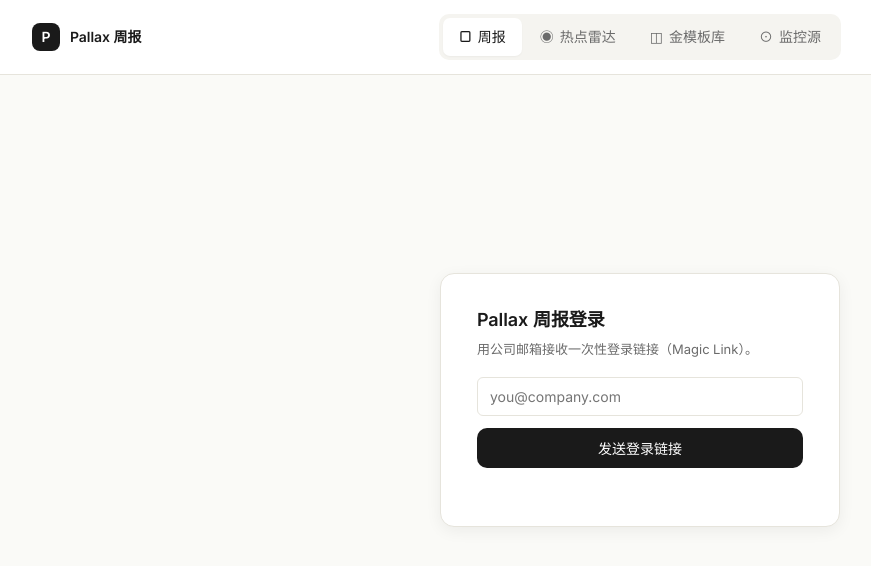
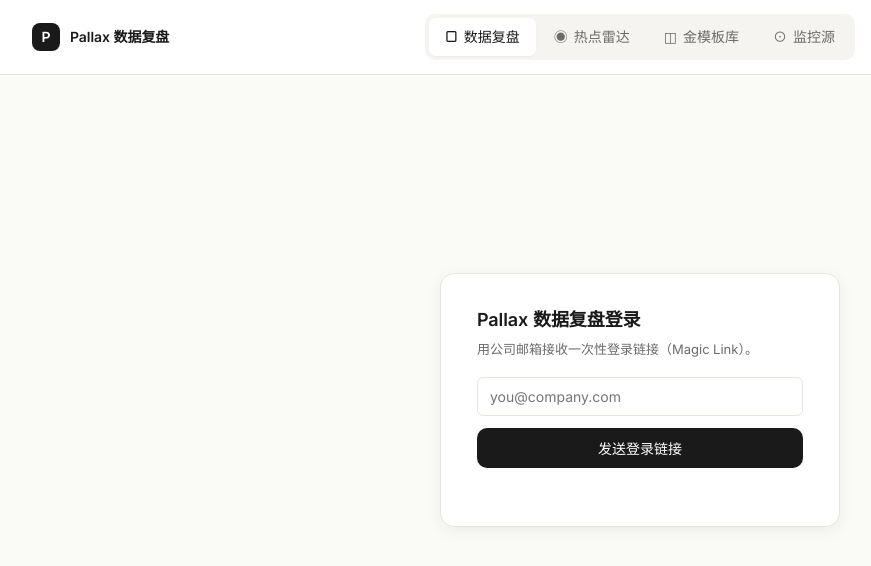
Before and after one commit to TelyAgent/Twitter-OP-dashboard, a plain HTML site: page pallax_weekly_dashboard.html in a window 1280 px wide. Shown: the whole page, without its empty margins (0-871 px from the left). Drawn offline with nearby package versions, Linux system fonts and the light colour scheme.

Commit message:
Rename tab '周报' → '数据复盘'
Applied across all 4 nav tabs (dashboard + 3 factory pages), plus the
adjacent dashboard chrome that referenced the old name: <title>, brand
'Pallax 周报', login card '...登录' header, and a CSS comment.

Co-Authored-By: Claude Opus 4.7 <noreply@anthropic.com>

```diff
--- a/pallax_weekly_dashboard.html
+++ b/pallax_weekly_dashboard.html
@@ -3,7 +3,7 @@
 <head>
 <meta charset="UTF-8">
 <meta name="viewport" content="width=device-width, initial-scale=1.0">
-<title>Pallax 产品组周报 Dashboard</title>
+<title>Pallax 产品组数据复盘 Dashboard</title>
 <link rel="preconnect" href="https://fonts.googleapis.com">
 <link rel="preconnect" href="https://fonts.gstatic.com" crossorigin>
 <link href="https://fonts.googleapis.com/css2?family=Inter:wght@400;500;600;700&display=swap" rel="stylesheet">
@@ -505,7 +505,7 @@ details.wr-collapsible[open] summary { color: var(--ink-2); margin-bottom: 8px;
 }
 .wr-cu-anim { animation: valueShimmer 0.5s cubic-bezier(0.22, 1, 0.36, 1); }
 
-/* ========== Page-level top nav (周报 / 热点雷达 / 金模板库 / 监控源) ========== */
+/* ========== Page-level top nav (数据复盘 / 热点雷达 / 金模板库 / 监控源) ========== */
 .pg-topnav {
   background: var(--bg-card);
   border-bottom: 0.5px solid var(--line);
@@ -560,10 +560,10 @@ details.wr-collapsible[open] summary { color: var(--ink-2); margin-bottom: 8px;
 <nav class="pg-topnav">
   <div class="pg-brand">
     <div class="logo">P</div>
-    <div class="name">Pallax 周报</div>
+    <div class="name">Pallax 数据复盘</div>
   </div>
   <div class="pg-tabs">
-    <a href="./" class="pg-tab active"><span class="ic">▢</span>周报</a>
+    <a href="./" class="pg-tab active"><span class="ic">▢</span>数据复盘</a>
     <a href="weeklyreport/02-radar.html" class="pg-tab"><span class="ic">◉</span>热点雷达</a>
     <a href="weeklyreport/07-templates.html" class="pg-tab"><span class="ic">◫</span>金模板库</a>
     <a href="weeklyreport/08-sources.html" class="pg-tab"><span class="ic">⊙</span>监控源</a>
@@ -572,7 +572,7 @@ details.wr-collapsible[open] summary { color: var(--ink-2); margin-bottom: 8px;
 <div class="wr-shell">
 <div class="wr-auth-bg" id="wr-auth" style="display: none;">
   <div class="wr-auth-card">
-    <h3>Pallax 周报登录</h3>
+    <h3>Pallax 数据复盘登录</h3>
     <p>用公司邮箱接收一次性登录链接（Magic Link）。</p>
     <input type="email" id="wr-auth-email" placeholder="you@company.com" autocomplete="email" />
     <button id="wr-auth-send">发送登录链接</button>
```
Also changed, not shown: pallax_weekly_dashboard_preview.html (+3 -3 lines), weeklyreport/02-radar.html (+1 -1 lines), weeklyreport/07-templates.html (+1 -1 lines), weeklyreport/08-sources.html (+1 -1 lines).
